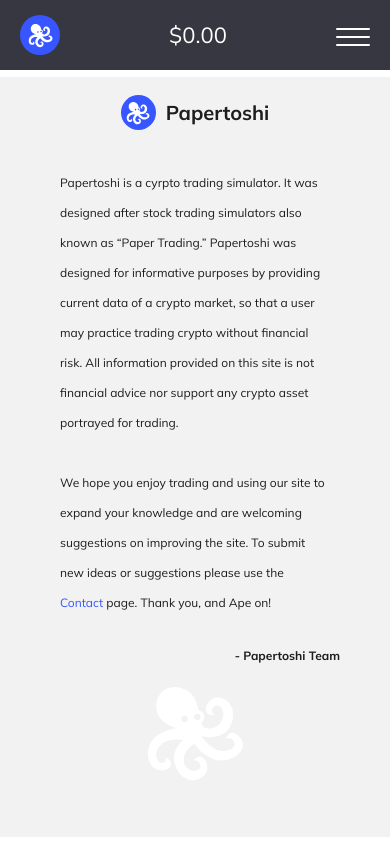
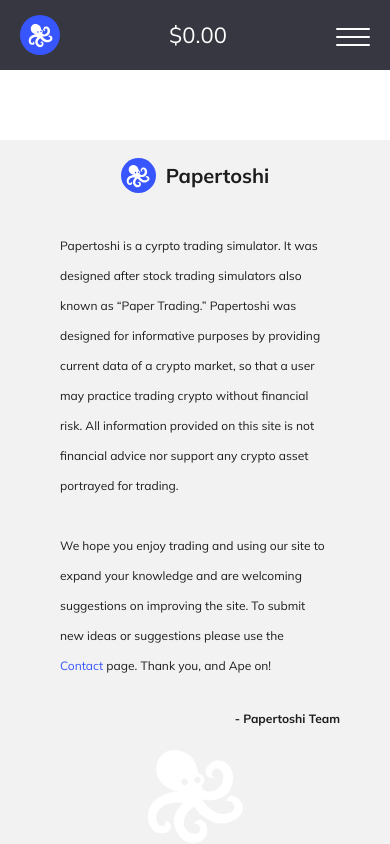
Before and after one commit to Abel-Zambrano/papertoshi, a Next.js app: page /about in a window 390 px wide. Built offline with nearby package versions, Linux system fonts and the light colour scheme.

Commit message:
update about mobile screen

```diff
--- a/components/AboutInfo.tsx
+++ b/components/AboutInfo.tsx
@@ -15,6 +15,7 @@
   @media ${device.phone} {
     overflow: hidden;
     height: 900px;
+    min-height: 900px;
   }
 `;
 
```
